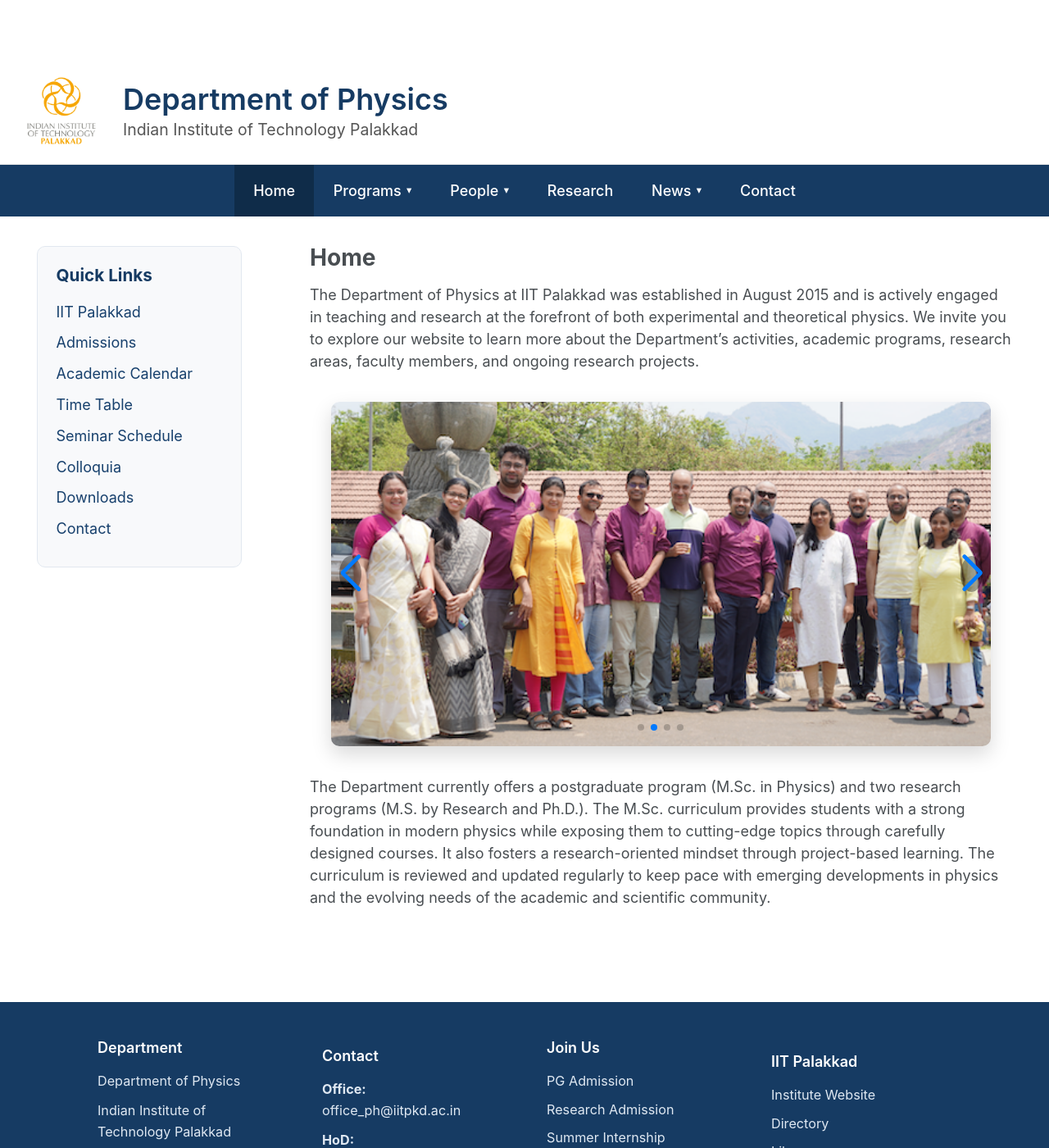
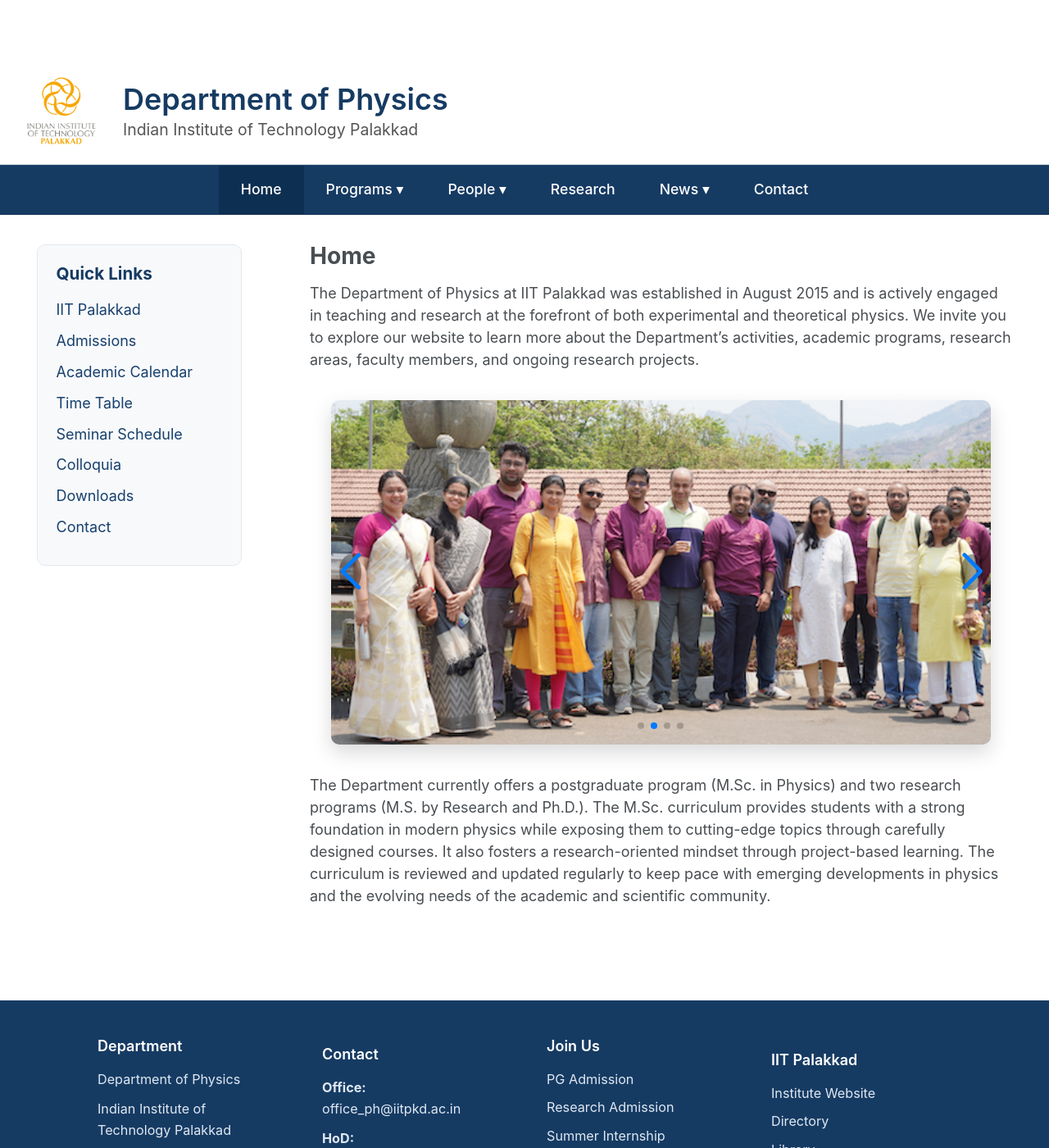
Before and after one commit to phyall/phyall.github.io, a Jekyll site: the page built from _pages/about.md, in a window 1280 px wide and 1400 px high. Shown: the whole window at 82% size. Built offline with Jekyll 4.4.1, drawn with Linux system fonts in a browser that asks for light colours; a style sheet for code colours, icons or effects is not loaded.

Commit message:
Update _navigation.scss

```diff
--- a/_sass/_navigation.scss
+++ b/_sass/_navigation.scss
@@ -1,84 +1,3 @@
-/* ==========================================================
-   Department Navigation
-   ========================================================== */
-/*
-.dept-nav {
-
-    width: 100%;
-
-    background: #17406d;
-
-    border-top: 1px solid rgba(255,255,255,.08);
-
-    border-bottom: 1px solid rgba(0,0,0,.12);
-
-}
-
-.dept-nav-container {
-
-    max-width: 1400px;
-
-    margin: 0 auto;
-
-}
-
-.dept-nav-list {
-
-    display: flex;
-
-    justify-content: center;
-
-    align-items: center;
-
-    flex-wrap: wrap;
-
-    list-style: none;
-
-    margin: 0;
-
-    padding: 0;
-
-}
-
-.dept-nav-item {
-
-    margin: 0;
-
-}
-
-.dept-nav-item a {
-
-    display: block;
-
-    padding: .95rem 1.4rem;
-
-    color: white;
-
-    text-decoration: none;
-
-    font-size: .96rem;
-
-    font-weight: 500;
-
-    transition: background .2s ease;
-
-}
-
-.dept-nav-item a:hover {
-
-    background: rgba(255,255,255,.12);
-
-}
-
-.dept-nav-item a.active {
-
-    background: rgba(255,255,255,.18);
-
-    font-weight: 600;
-
-}
-*/
-
 /* ==========================================================
    Department Navigation
    ========================================================== */
@@ -87,11 +6,9 @@
 
     background:#163b63;
 
-    position:sticky;
+    border-top:1px solid rgba(255,255,255,.08);
 
-    top:0;
-
-    z-index:1000;
+    border-bottom:1px solid rgba(0,0,0,.12);
 
 }
 
@@ -99,7 +16,9 @@
 
     max-width:1400px;
 
-    margin:auto;
+    margin:0 auto;
+
+    padding:0;
 
 }
 
@@ -127,73 +46,74 @@
 
 .dept-nav-item>a{
 
-    display:flex;
-
-    align-items:center;
-
-    gap:0.35rem;
+    display:block;
 
     color:white;
 
     text-decoration:none;
 
-    padding:1rem 1.3rem;
+    font-size:.98rem;
 
     font-weight:500;
 
-    transition:.25s;
+    padding:0.9rem 1.5rem;
+
+    transition:
+        background .2s ease,
+        color .2s ease;
 
 }
 
 .dept-nav-item>a:hover{
 
-    background:#204f80;
+    background:#1e4d7b;
 
 }
 
 .dept-nav-item>a.active{
 
-    background:#0f2c49;
+    background:#0d2f51;
 
 }
 
-/* Dropdown */
-
-.dropdown-arrow{
-
-    font-size:.7rem;
-
-}
+/* ==========================================================
+   Dropdown
+   ========================================================== */
 
 .dropdown-menu{
 
     position:absolute;
 
+    top:100%;
+
     left:0;
 
-    top:100%;
-
     min-width:230px;
-
-    background:white;
-
-    border-radius:0 0 8px 8px;
-
-    box-shadow:0 10px 30px rgba(0,0,0,.18);
-
-    list-style:none;
 
     padding:.4rem 0;
 
     margin:0;
 
+    list-style:none;
+
+    background:white;
+
+    border-radius:0 0 6px 6px;
+
+    box-shadow:0 12px 30px rgba(0,0,0,.18);
+
     opacity:0;
 
     visibility:hidden;
 
-    transform:translateY(10px);
+    transform:translateY(8px);
 
-    transition:all .25s ease;
+    transition:
+        opacity .22s ease,
+        transform .22s ease,
+        visibility .22s;
+
+    z-index:1000;
 
 }
 
@@ -217,7 +137,7 @@
 
     display:block;
 
-    padding:.75rem 1rem;
+    padding:.8rem 1.2rem;
 
     color:#163b63;
 
@@ -225,15 +145,23 @@
 
     font-size:.95rem;
 
+    font-weight:500;
+
+    white-space:nowrap;
+
+    transition:background .2s;
+
 }
 
 .dropdown-menu a:hover{
 
-    background:#eef4fb;
+    background:#edf4fb;
 
 }
 
-/* Mobile */
+/* ==========================================================
+   Mobile
+   ========================================================== */
 
 @media (max-width:900px){
 
@@ -241,11 +169,15 @@
 
         flex-wrap:wrap;
 
+        justify-content:center;
+
     }
 
     .dept-nav-item>a{
 
-        padding:.8rem 1rem;
+        padding:.75rem 1rem;
+
+        font-size:.92rem;
 
     }
 
```
